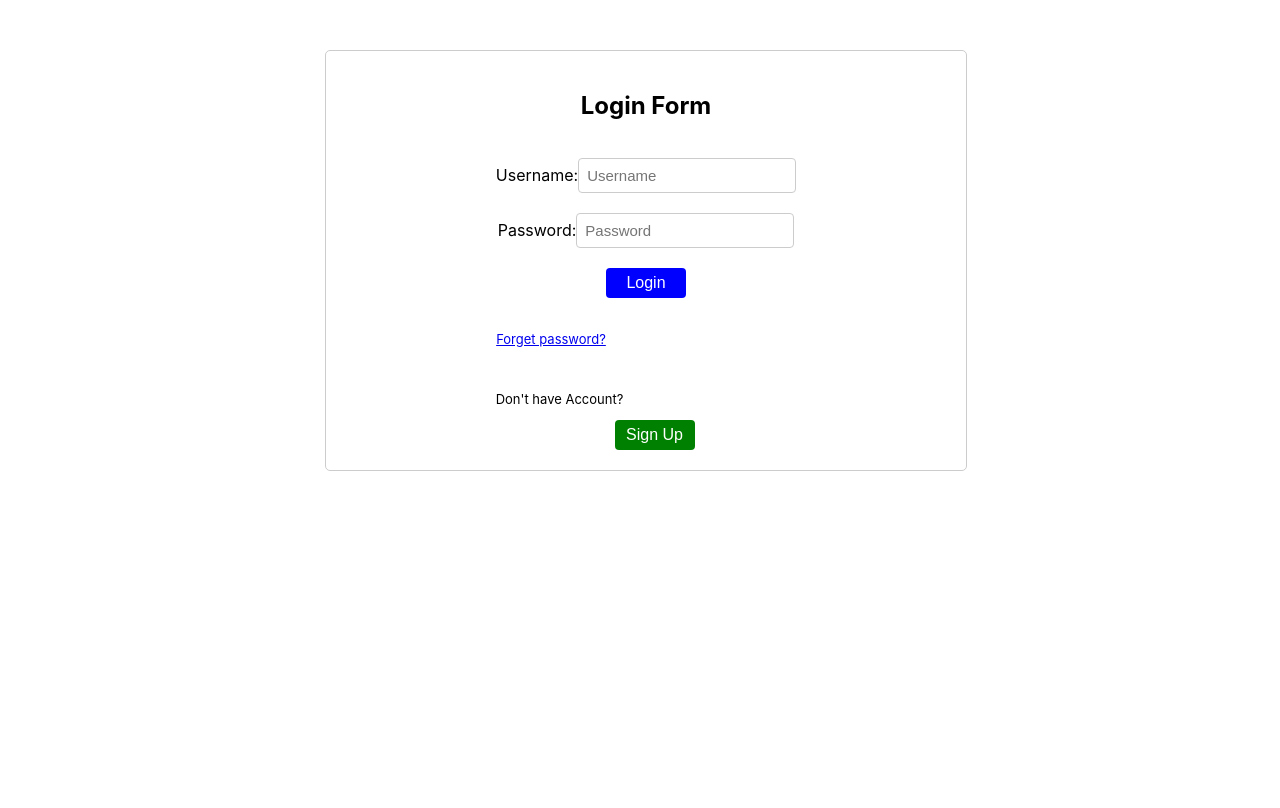
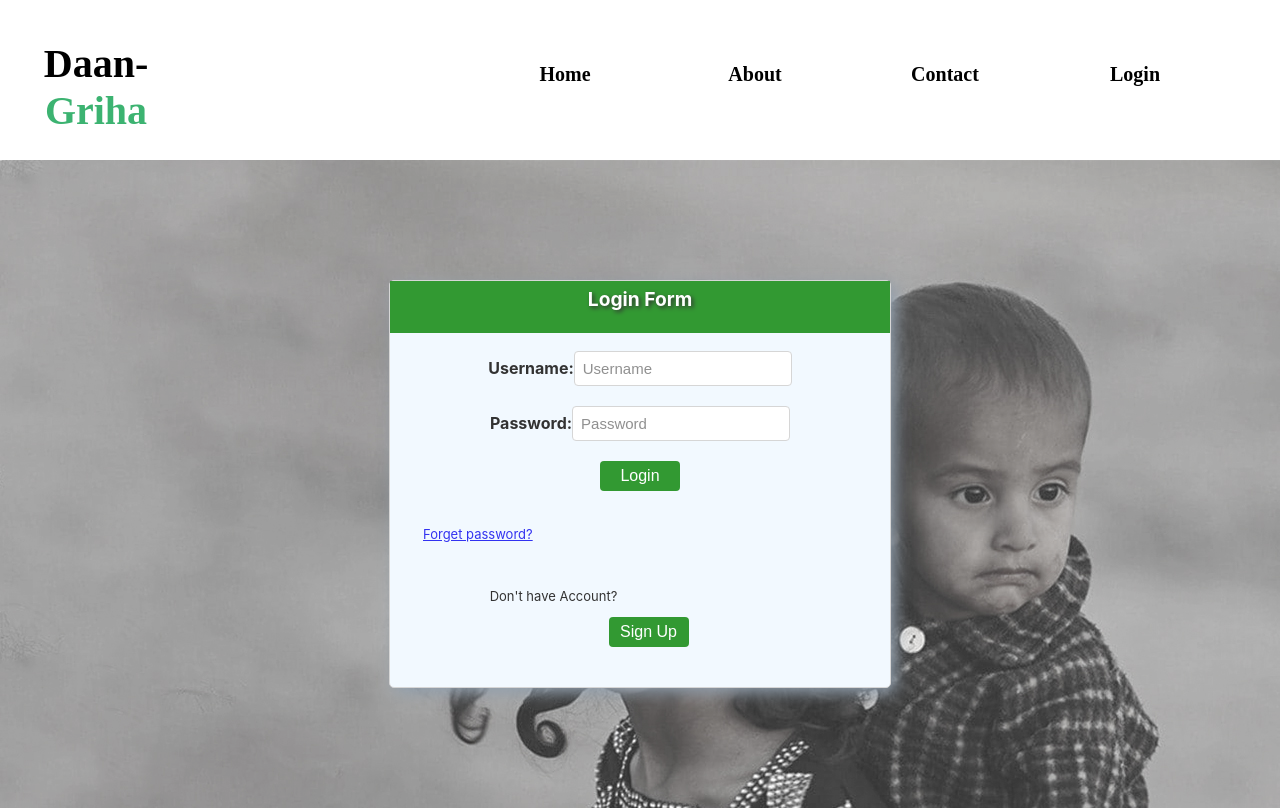
Before and after one commit to shree404/Daan-Griha-Frontend, a React (Create React App) app: page /login in a window 1280 px wide. Built offline with nearby package versions, Linux system fonts and the light colour scheme.

Commit message:
changes in  css to design  forget password  landingpage login nav and added image named donate money

```diff
--- a/src/components/Forget-Password.jsx
+++ b/src/components/Forget-Password.jsx
@@ -21,7 +21,9 @@ function Forget_Password() {
   };
   return (
     <div className="Forget-Password-Container">
-      <h2>Reset Password</h2>
+      <div className="" id="forget_title">
+        <p id="forget_title_name">Reset Password</p>
+      </div>
       <form
         action="submit"
         className="Form-Forget-Password"
--- a/src/components/Login.css
+++ b/src/components/Login.css
@@ -1,12 +1,79 @@
+#login_page{
+  width:100%;
+}
+/* css style for background*/
+.bg{
+  background-image: url(../img/login_bg.jpg);
+  opacity: 80%;
+  display: block;
+  margin-top: 40px;
+  width: auto;
+  height: fit-content;
+  padding:20px;
+
+}
+/*color change for background color*/
+/*.bg:hover{
+  background-image: url(../img/login_bg1.jpg);
+
+}*/
+#login_title{
+
+  background-color: green;
+  width: auto;
+  height: 50px;
+  margin: auto;
+  border:none;
+  display: block;
+  border:  black;
+
+  padding: 1px;
+
+
+
+}
+#login_title_name{
+  text-align: center;
+  color: white;
+  margin: auto;
+  font-weight: bold;
+  font-size: larger;
+  padding: 5px;
+  text-shadow: 2px 2px 4px #000000;
+
+
+}
 .login-container {
-  margin-top: 50px;
-  margin-left: 325px;
-  width: 600px;
-  padding: 20px;
+ /* margin-top: 50px;
+  margin-left: 325px;*/
+
+  margin: 100px auto 100px auto;
+  width: 500px;
+  height: max-content;
   border: 1px solid #ccc;
   border-radius: 5px;
   text-align: center;
+  display: block;
+  background-color: aliceblue;
+
+  padding-bottom: 40px;
+  box-shadow: 5px 5px 15px lightslategray;
 }
+/*style for username area*/
+.loginid{
+
+  display: block;
+  font-weight: bold;
+}
+/*style for password area*/
+.loginpassword{
+
+  display: block;
+  font-weight: bold;
+
+
+}
+/**/
 .login-input {
   width: 200px;
   padding: 8px;
@@ -21,16 +88,29 @@
   cursor: pointer;
   border: none;
   border-radius: 4px;
-  background-color: blue;
+  background-color: green;
   color: white;
   transition: background-color 0.3s ease-in-out;
   width: 80px;
   height: 30px;
 }
+.login-button:hover{
+  background-color: blue;
+
+}
+/*style for forgetpassword area (div)*/
+
 .forget-password {
   color: blue;
+  display: block;
+}
+.forget-password p{
   font-size: 13px;
-  margin-left: -190px;
+  float: left;
+  text-align: center;
+  margin: 15px;
+  cursor: pointer;
+  align-self: center;
 }
 .donthaveacc {
   font-size: 13px;
--- a/src/components/Login.jsx
+++ b/src/components/Login.jsx
@@ -1,7 +1,7 @@
 import React, { useState } from "react";
 import "./Login.css";
 import { BrowserRouter as Router,Routes, Route, Link } from "react-router-dom";
-
+import Nav from "./nav";
 function Login() {
   const [formData, setFormData] = useState({
     loginid: "",
@@ -19,8 +19,24 @@ function Login() {
     console.log("Form submitted:", formData);
   };
   return (
+     /*this div area includes whole login page with nav bar */
+    <div className="" id="login_page">
+      {/* calling navigation bar  */}
+        <div className='' id='nav_area'>
+            <Nav />
+        </div>
+
+<div className="bg" id="">
+
       <div className="login-container">
-      <h2>Login Form</h2>
+
+{/* div  for login_titles backgrounnd (green) and login text( login form)*/}
+          <div className="" id="login_title">
+               <p id="login_title_name" >Login Form</p>
+           </div>
+
+
+
        <form action="submit" onSubmit={handleSubmit}>
           <div className="loginid">
             <label htmlFor="Username">
@@ -37,6 +53,7 @@ function Login() {
             />
             </label>
           </div>
+
         <div className="loginpassword">
           <label htmlFor="loginpassword">
             {" "}
@@ -51,8 +68,8 @@ function Login() {
                 onChange={handleInputChange}
               />
             </label>
+          </div>
 
-        </div>
         <button className="login-button"> Login</button>
         <div className="forget-password">
           <p> <Link to="/reset">Forget password?</Link></p>
@@ -60,9 +77,18 @@ function Login() {
       </form>
       <div className="newacc">
         <p className="donthaveacc">Don't have Account?</p>
+
         <button className="signup-button-loginpage">Sign Up</button>
       </div>
     </div>
+    {/* div end for bagground class*/}
+    </div>
+
+
+{/* div end for class login_page*/}
+    </div>
+
+
   );
 }
 
--- a/src/components/home.jsx
+++ b/src/components/home.jsx
@@ -9,7 +9,7 @@ function Home() {
   return (
     <div>
       <Nav />
-      <Donate />
+     {/**  <Donate /> */}
 
       <div className="landingpage">
         <LandingPage />
--- a/src/components/landingPage.css
+++ b/src/components/landingPage.css
@@ -1,4 +1,6 @@
+/* LandingPage.css */
 
+/* Resetting default margin and padding */
 body {
   padding: 0;
   background-size: cover;
@@ -7,16 +9,76 @@ body {
   color: black;
 }
 
-
+/* Global styles */
 .landing-page {
   font-family: Arial, sans-serif;
   text-align: center;
   margin: 0 auto;
-  padding: 20px;
-  max-width: 800px;
+  padding: ;
+  width: 100%;
+ /* max-width: 800px;*/
   position: absolute;
 }
+/* style for home coverphotos area */
+.home_cover_area{
 
+
+  width: 1920px;
+  height: 400px;
+
+
+}
+
+/*style for the coverimage  */
+.home_cover{
+  width: 1920px;
+  height: 400px;
+}
+.title_for_cover{
+  background-color: MediumSeaGreen;
+  width: 1920px;
+  height: 100px;
+  display: block;
+
+
+}
+.header1{
+  display: block;
+
+}
+p{
+  font-size: xx-large;
+
+}
+/*  */
+.photogrid{
+  width: 100%;
+  margin-top: 100px;
+  display: block;
+
+}
+.grid1{
+  display: inline-block;
+  width: 30%;
+  height:;
+  box-sizing: border-box;
+  margin: auto;
+  padding:auto;
+
+}
+.donate_img1{
+  display: inline-block;
+  width: 300px;
+  height:200px ;
+  border-radius: 5px;
+
+
+
+}
+
+
+
+/*  */
 header {
   margin-bottom: 30px;
   margin-top: 20px;
@@ -24,7 +86,7 @@ header {
   text-align: center;
 }
 
-.header-landing-page h1 {
+.header h1 {
   overflow: hidden;
   border-right: 0.08em solid orange;
   white-space: nowrap;
@@ -40,7 +102,17 @@ header {
     width: 100%;
   }
 }
-
+/* }
+@keyframes fadeInDown {
+  from {
+    opacity: 0;
+    transform: translateY(-20px);
+  }
+  to {
+    opacity: 1;
+    transform: translateY(0);
+  } */
+/* } */
 #head:hover {
   color: #27ae60;
 }
@@ -52,7 +124,7 @@ header {
   box-shadow: 0 0 10px rgba(0, 0, 0, 0.1);
   stroke: black;
   margin-left: 50px;
-  position: absolute;
+  /* Add any other styles as needed */
 }
 
 .features:hover {
@@ -66,13 +138,10 @@ header {
   justify-content: flex-end;
   margin:2px;
   text-align: center;
-  position: relative;
-  height: 200px;
-  width: auto;
-  border: none;
-  outline: none;
+  position: absolute;
 }
 
+/* Footer styles */
 footer {
   margin-top: 50px;
   font-size: 12px;
--- a/src/components/nav.css
+++ b/src/components/nav.css
@@ -1,64 +1,111 @@
+/*whole nav area incliuding barnding name*/
+.navigation-area{
+  width: auto;
+  height: 120px;
+  border: none;
+  background-color: white;
+  color: black;
+
+}
+/*this for the area of branding name(area)*/
+.Branding{
+  display: inline-block;
+  border: none;
+  width: 15%;
+  height: 120px;
+}
+/*css design for branding name (text design)*/
+#logo{
+   font-family: 'Times New Roman', Times, serif;
+   font-size:40px;
+   font-weight: bold;
+   margin: ;
+   padding: ;
+   text-align: center;
+}
+/* this is for the barnd name last color changes (style for griha)*/
+#logo-last{
+  color: MediumSeaGreen;
+}
+
+/* this filed for the actual nav bar like home button and others*/
 .nav-bar {
   display: inline-block;
-  margin-top: 0px;
+  margin: 0px 50px 0px 0px;
+  float: right;
+  padding: ;
+  background-color: ;
+  text-align: center;
+
+
+
 }
 .nav-bar:hover {
   display: inline-block;
 }
+/*
 #signup {
+  font-size: ;
+  font-family:'Times New Roman', Times, serif ;
+  color: ;
   margin: 40px;
   display: inline-block;
+}*/
+#login {
+
+  margin: 40px 40px 40px 40px;
+  padding: 10px 5px 5px 5px;
+  width:100px ;
+  height:40px;
+  display: inline-block;
+  /*
+  border: 2px solid black;
+  border-radius: 15px;
+  background-color: black;
+  */
+
 }
-#login {
-  margin: 40px;
-  display: inline-block;
+
+/*design for nav buttons */
+.nav-buttons{
+  color: black;
+  font-size: 20px;
+  font-family:'Times New Roman', Times, serif ;
+  text-decoration: none;
+  font-weight: bold;
 }
 #home {
-  margin: 40px;
+  padding: 10px 5px 5px 5px;
+  width:100px ;
+  height:40px;
+  margin: 40px 40px 40px 40px;
   display: inline-block;
+
+
 }
 #about {
-  margin: 40px;
+  margin: 40px 40px 40px 40px;
+  padding: 10px 5px 5px 5px;
+  width:100px ;
+  height:40px;
   display: inline-block;
 }
 #contact {
-  margin: 40px;
+  margin: 40px 40px 40px 40px;
+  padding: 10px 5px 5px 5px;
+  width:100px ;
+  height:40px;
   display: inline-block;
 }
-#signup:hover{
-  font-family: "Lucida Sans", "Lucida Sans Regular", "Lucida Grande",
-    "Lucida Sans Unicode", Geneva, Verdana, sans-serif;
-  font-size: large;
-  transform: scale(1, 1);
-  color:red;
-}
-/* #signup:hover {
+/*
+#signup:hover {
   font-family: Impact, Haettenschweiler, "Arial Narrow Bold", sans-serif;
 
-  font-size: large;
+  color: navy;
+  font-size: larger;
   transform: scale(1, 1);
-  color: white;
-} */
-/* #signup:after {
-  content: "";
-  position: absolute;
-  left: 0;
-  bottom: 0;
-  width: 0;
-  background-color: white;
-  color: white;
 }
-#signup:hover:after {
-  width: 100%;
-} */
-#login:hover {
-  font-family: "Lucida Sans", "Lucida Sans Regular", "Lucida Grande",
-    "Lucida Sans Unicode", Geneva, Verdana, sans-serif;
-  color: navy;
-  transform: scale(1, 1);
-  font-size: large;
-}
-/* #login:after {
+#signup:after {
   content: "";
   position: absolute;
   left: 0;
@@ -68,36 +115,86 @@
   background-color: blue;
   transition: width 0.3s ease;
 }
-#login:hover:after {
+#signup:hover:after {
   width: 100%;
-} */
-#home:hover {
+}
+*/
+/**/
+
+#login:hover {
   font-family: "Gill Sans", "Gill Sans MT", Calibri, "Trebuchet MS", sans-serif;
   font-size: larger;
   font-style: inherit;
-  color: navy;
+  color: white;
   transform: scale(1, 1);
+  background-color: MediumSeaGreen;
+
 }
-/* #home:after {
+/**/
+
+#login:after {
   content: "";
   position: absolute;
   left: 0;
   bottom: 0;
   width: 0;
   height: 2px;
-  background-color: blue;
+  background-color: navy;
   transition: width 0.3s ease;
 }
+/**/
+
+#login:hover:after {
+  width: 100%;
+}
+/**/
+.nav-buttons:hover{
+  color: white;
+
+}
+#home:hover {
+  font-family: "Gill Sans", "Gill Sans MT", Calibri, "Trebuchet MS", sans-serif;
+  font-size: larger;
+  font-style: inherit;
+  color: white;
+  transform: scale(1, 1);
+  background-color: MediumSeaGreen;
+
+
+
+}
+/**/
+
+#home:after {
+  content: "";
+  position: absolute;
+  left: 0;
+  bottom: 0;
+  width: 0;
+  height: 2px;
+  background-color: navy;
+  border-radius: 15px;
+  transition: width 0.3s ease;
+}
+/**/
+
 #home:hover::after {
   width: 100%;
-} */
+}
+/**/
+
 #about:hover {
-  font-family: Cambria, Cochin, Georgia, Times, "Times New Roman", serif;
+  font-family: "Gill Sans", "Gill Sans MT", Calibri, "Trebuchet MS", sans-serif;
+  font-size: larger;
+  font-style: inherit;
+  color: white;
   transform: scale(1, 1);
-  font-size: x-large;
-  color: navy;
+  background-color: MediumSeaGreen;
+/**/
 }
-/* #about:after {
+/**/
+
+#about:after {
   content: "";
   position: absolute;
   left: 0;
@@ -109,15 +206,20 @@
 }
 #about:hover::after {
   width: 100%;
-} */
+}
+/**/
+/**/
 #contact:hover {
-  font-family: Cambria, Cochin, Georgia, Times, "Times New Roman", serif;
+  font-family: "Gill Sans", "Gill Sans MT", Calibri, "Trebuchet MS", sans-serif;
   font-size: larger;
-  color: navy;
+  font-style: inherit;
+  color: white;
   transform: scale(1, 1);
+  background-color: MediumSeaGreen;
 }
+/**/
 
-/* #contact:after {
+#contact:after {
   content: "";
   position: absolute;
   left: 0;
@@ -127,6 +229,8 @@
   background-color: blue;
   transition: width 0.3s ease;
 }
+/**/
+
 #contact:hover::after {
   width: 100%;
-} */
+}
--- a/src/components/nav.jsx
+++ b/src/components/nav.jsx
@@ -6,25 +6,51 @@ import SignUp from "./signup";
 
 function Nav() {
   return (
-    <div>
+    <div className="" id="">
+    <div className="navigation-area">
+
+        <div className="Branding" id="logo-area">
+          <p id="logo">Daan-<span id="logo-last">Griha</span></p>
+        </div>
+
         <nav className="nav-bar">
-          <p id="signup">
+
+          <p id="home">
+            <Link className="nav-buttons" to="/">Home</Link>
+          </p>
+
+          {/* <p id="signup">
             <Link to="/signup">SignUp</Link>
           </p>
-          <p id="login">
-            <Link to="/login">Login</Link>
-          </p>
-          <p id="home">
-            <Link to="/">Home</Link>
-          </p>
+  */}
+
           <p id="about">
-            <Link to="/about">About</Link>
+
+            <Link className="nav-buttons" to="/about" >About</Link>
           </p>
           <p id="contact">
-            <Link to="/contact">Contact</Link>
+            <Link className="nav-buttons" to="/contact">Contact</Link>
           </p>
+          <p id="login">
+            <Link className="nav-buttons" to="/login">Login</Link>
+          </p>
+
         </nav>
+
+
+        {/* <Routes>
+          <Route path="/signup" element={<SignUp/>} />
+          </Routes> */}
+
+
     </div>
+
+
+
+    </div>
+
+
+
   );
 }
 
```
Also changed, not shown: src/components/Forget-Password.css (+33 -1 lines), src/components/about.jsx (+7 -1 lines), src/components/contact.jsx (+12 -0 lines), src/components/landingpage.jsx (+96 -1 lines), src/App.js (line endings or trailing spaces), src/img/donate_money.jpg (added). Lines whose indentation alone changed are shown as unchanged.
